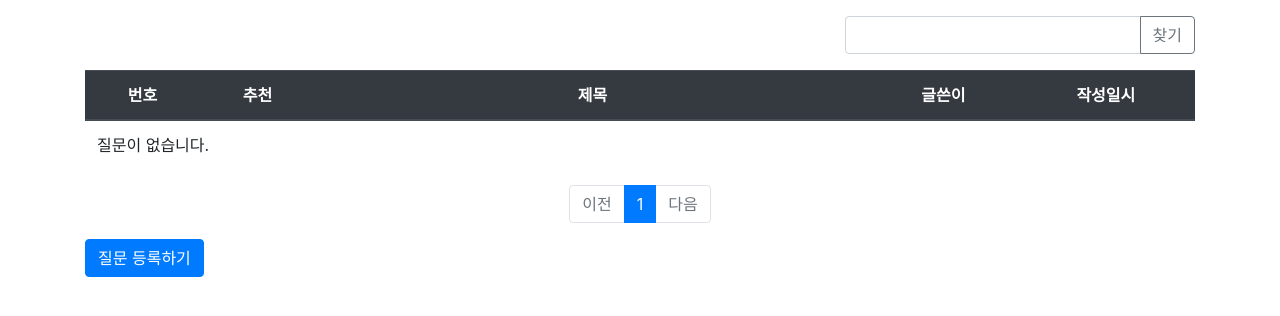
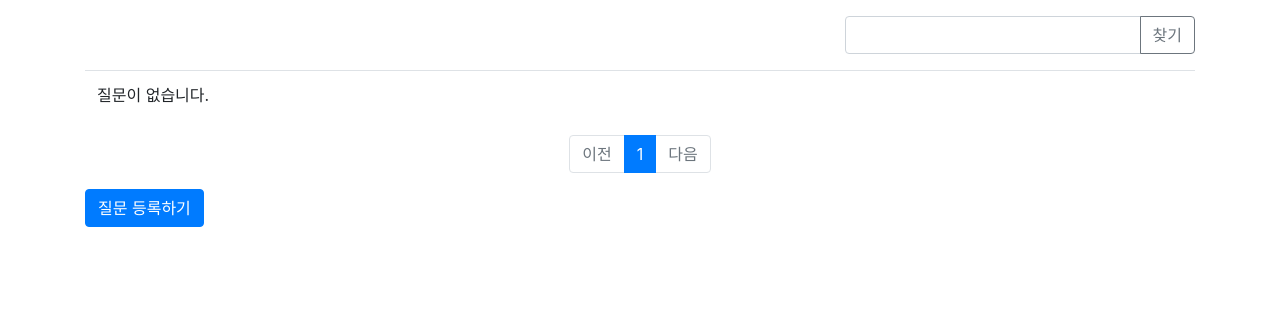
Before and after one commit to lion-donggeon/rankerp, a Django app: page / in a window 1280 px wide. Shown: the part 57-373 px from the top of the page. Run offline with Django 3.2, Linux system fonts and the light colour scheme; data that the repository does not hold is empty; some libraries are stand-ins or nearby versions.

Commit message:
Table 모양 변경

```diff
--- a/templates/main/question_list.html
+++ b/templates/main/question_list.html
@@ -13,35 +13,18 @@
     </div>
 
     <table class="table">
-        <thead>
-        <tr class="text-center thead-dark">
-            <th>번호</th>
-            <th>추천</th>
-            <th style="width:50%">제목</th>
-            <th>글쓴이</th>
-            <th>작성일시</th>
-        </tr>
-        </thead>
         <tbody>
         {% if question_list %}
         {% for question in question_list %}
         <tr class="text-center">
-            <td>
-                <!-- 번호 = 전체건수 - 시작인덱스 - 현재인덱스 + 1 -->
-                {{ question_list.paginator.count|sub:question_list.start_index|sub:forloop.counter0|add:1 }}
-            </td>
-            <td>
-                {% if question.voter.all.count > 0 %}
-                <span class="badge badge-warning px-2 py-1">{{ question.voter.all.count }}</span>
-                {% endif %}
-            </td>
+            <!-- 제목 -->
             <td class="text-left">
                 <a href="{% url 'main:detail' question.id %}">{{ question.subject }}</a>
                 {% if question.answer_set.count > 0 %}
                 <span class="text-danger small ml-2">{{ question.answer_set.count }}</span>
                 {% endif %}
             </td>
-            <td>{{ question.author.username }}</td>  <!-- 글쓴이 추가 -->
+            <!-- 작성일 -->
             {% if question.create_date|date:'d' == today|date:'d' %}
             <td>{{question.create_date|date:'H:i'}}</td>
             {% else %}
```
